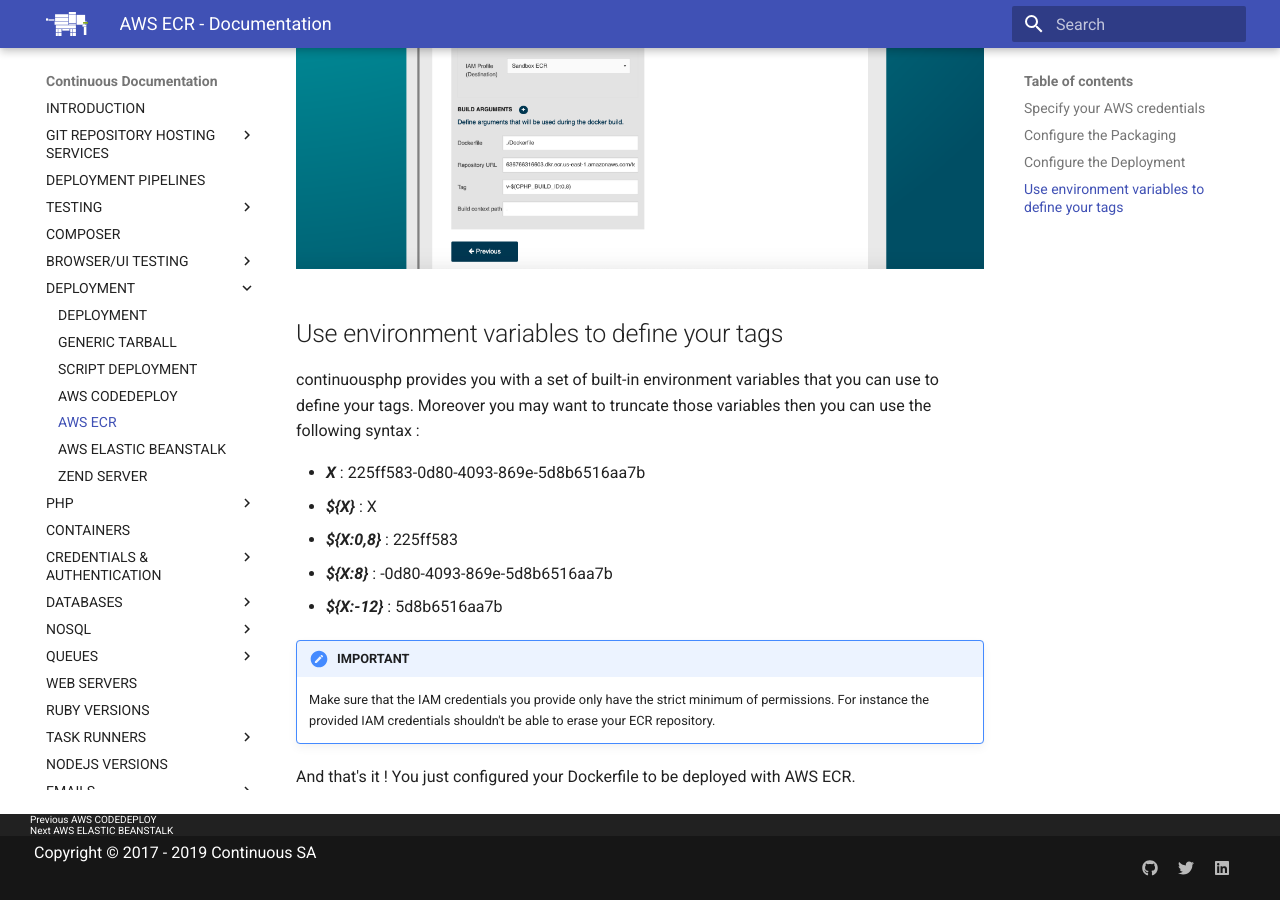
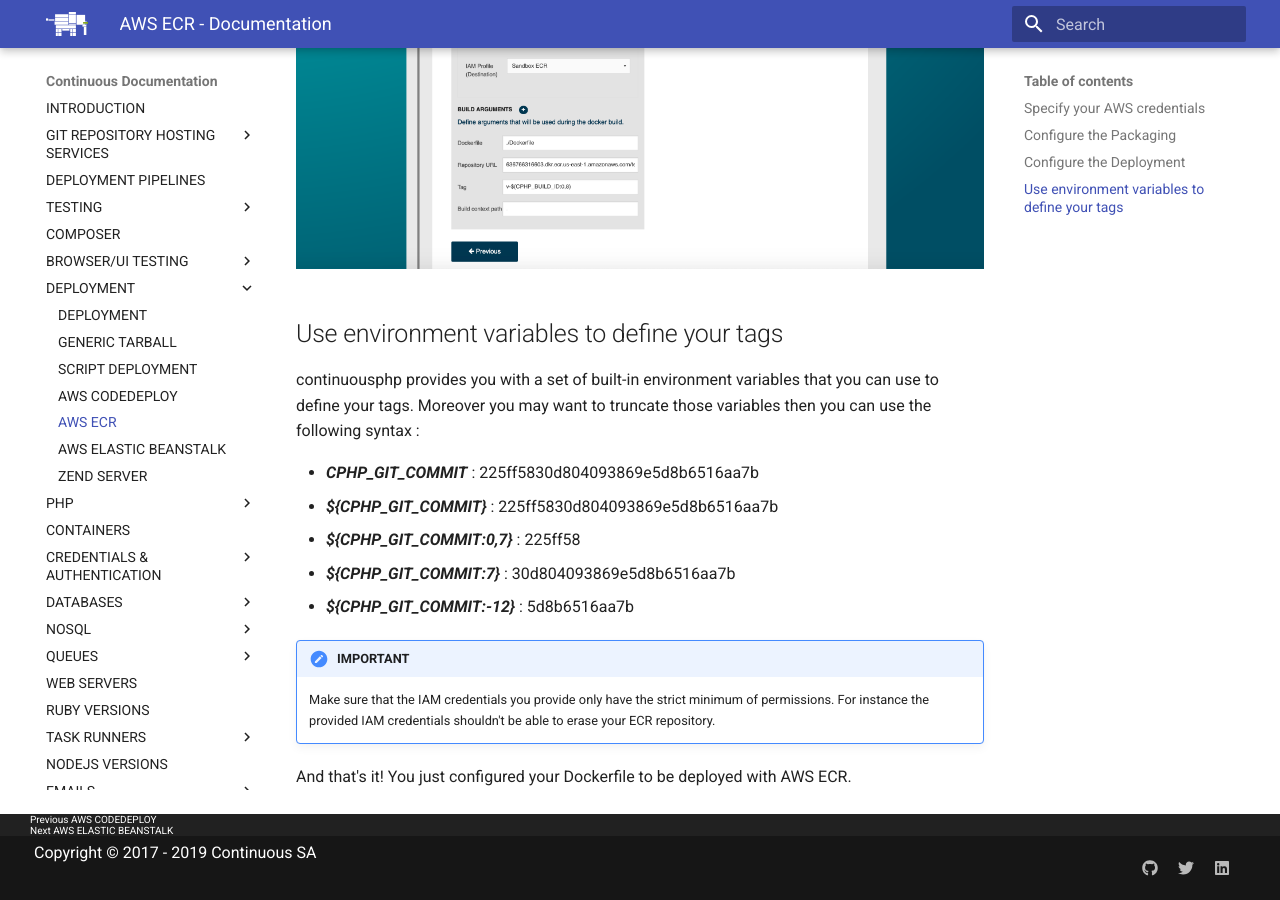
Before and after one commit to continuousphp/documentation, an MkDocs documentation site: the page built from docs/deployment/aws-ecr.md, in a window 1280 px wide and 900 px high, scrolled down 1752 px. Built offline with MkDocs 1.6.1 and Material for MkDocs 9.7.7, drawn with Linux system fonts in a browser that asks for light colours; some of the changed text lies outside the part shown.

Commit message:
Terminology correction

```diff
--- a/docs/deployment/aws-ecr.md
+++ b/docs/deployment/aws-ecr.md
@@ -28,14 +28,14 @@
 ## Use environment variables to define your tags
 continuousphp provides you with a set of built-in environment variables that you can use to define your tags. Moreover you may want to truncate those variables then you can use the following syntax :
 
-* ***X*** : 225ff583-0d80-4093-869e-5d8b6516aa7b
-* ***${X}*** : X
-* ***${X:0,8}*** : 225ff583
-* ***${X:8}*** :  -0d80-4093-869e-5d8b6516aa7b
-* ***${X:-12}*** :  5d8b6516aa7b
+* ***CPHP_GIT_COMMIT*** : 225ff5830d804093869e5d8b6516aa7b
+* ***${CPHP_GIT_COMMIT}*** : 225ff5830d804093869e5d8b6516aa7b
+* ***${CPHP_GIT_COMMIT:0,7}*** : 225ff58
+* ***${CPHP_GIT_COMMIT:7}*** :  30d804093869e5d8b6516aa7b
+* ***${CPHP_GIT_COMMIT:-12}*** :  5d8b6516aa7b
 
 !!! note "**IMPORTANT**"
     Make sure that the IAM credentials you provide only have the strict minimum of permissions. For instance
     the provided IAM credentials shouldn't be able to erase your ECR repository.
 
-And that's it ! You just configured your Dockerfile to be deployed with AWS ECR.
+And that's it! You just configured your Dockerfile to be deployed with AWS ECR.
```
Also changed, not shown: other parts of docs/deployment/aws-ecr.md (+1 -1 lines).
